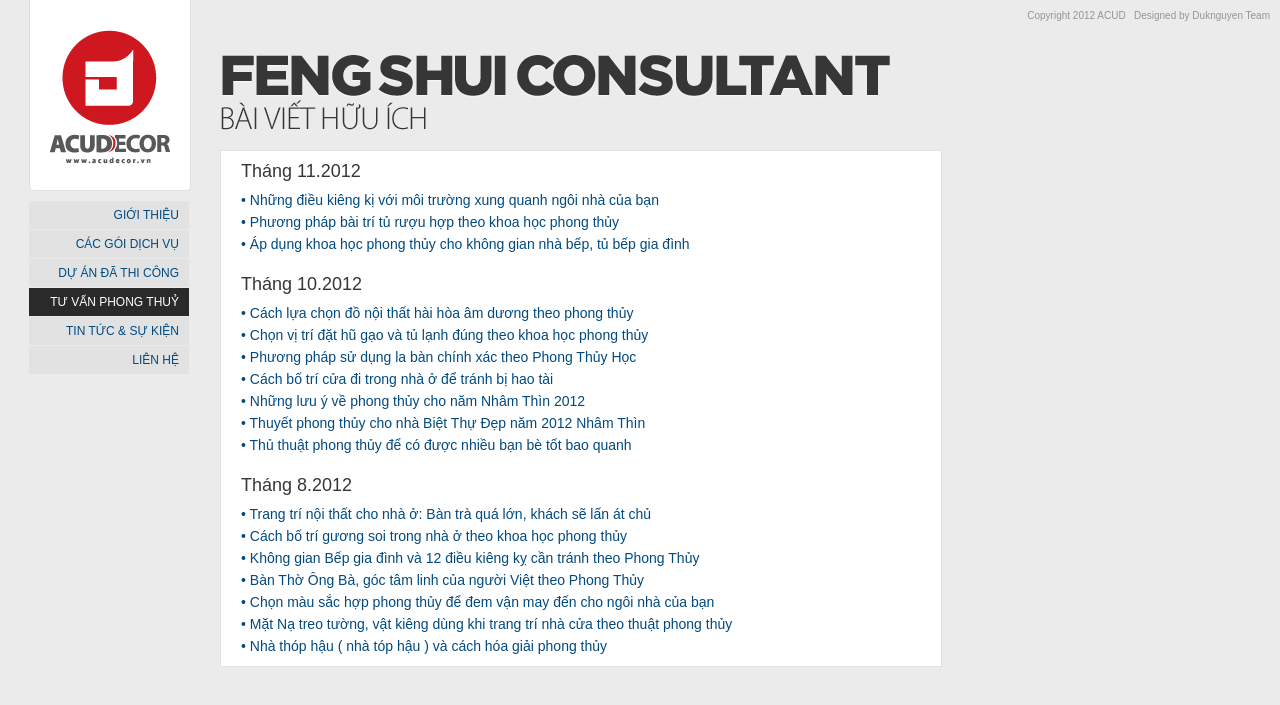
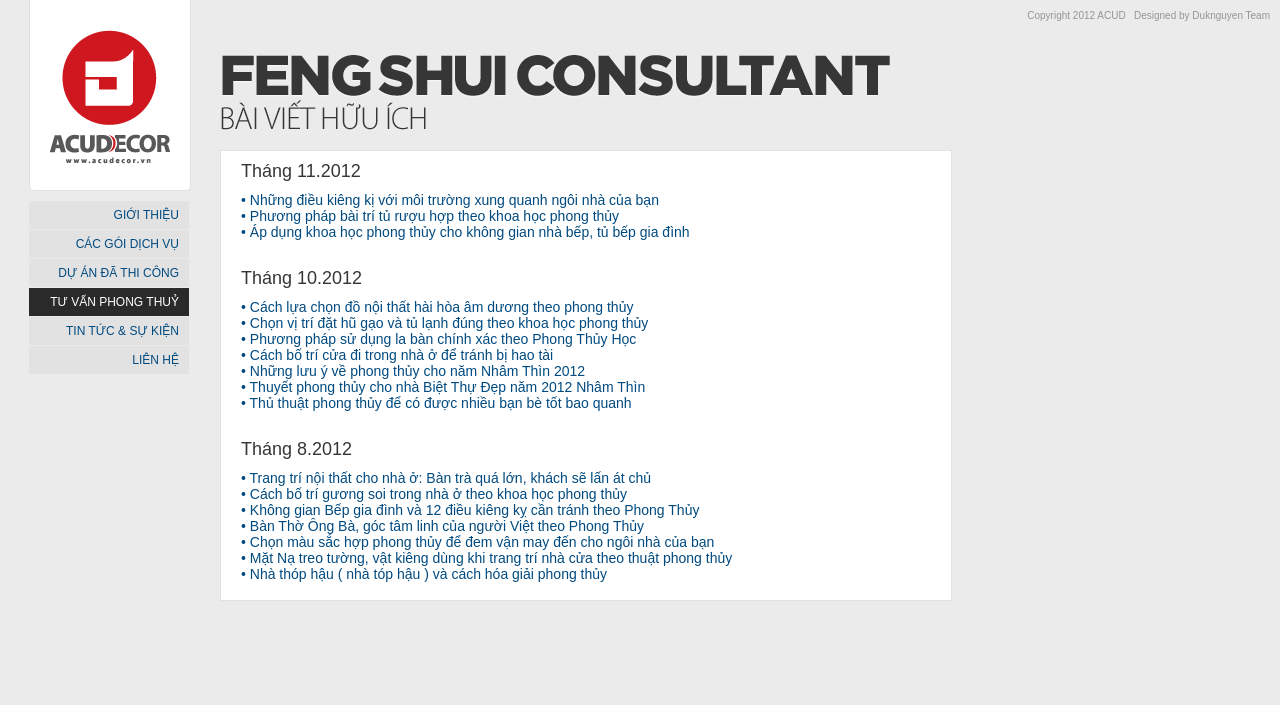
Before and after one commit to nmtam/acudecor, a PHP site: page /consult_news.html in a window 1280 px wide. Shown: the top 705 px of the page. Run offline with PHP 8.4, Linux system fonts and the light colour scheme.

Commit message:
Chỉnh lại sprice

```diff
--- a/consult_details.html
+++ b/consult_details.html
@@ -21,7 +21,7 @@
 				<div class="consultant_titles">
 					<a name="top"/>
 					<h1 class="main_titles">Những điều kiêng kị với môi trường xung quanh ngôi nhà của bạn </h1>
-					<div class="consultant_times"><img src="css/imgs/clock.png"/ class="image_clock"><span>04 Tháng 11, 2012  —  Nguồn: Phongthuyphuongdong.vn</span><a href="#" style="float:right"><img src="css/imgs/backbutton.png"/ class="image_back"> </a></div>
+					<div class="consultant_times"><img src="css/imgs/clock.png"/ class="image_clock"><span style="color:#363636">04 Tháng 11, 2012  —  Nguồn: Phongthuyphuongdong.vn</span><a href="#" style="float:right"><img src="css/imgs/backbutton.png"/ class="image_back"> </a></div>
 				</div>
 				<div class="consultant_details">
 					<div class="consultant_hightlight">
@@ -45,7 +45,7 @@
 					</div>
 				</div>
 				<div class="social_networks" style="clear:both">
-					<div class ="social_notice">chia sẻ</div>
+					<h2 class ="social_notice">chia sẻ</h2>
 					<a class ="social_facebook" href="#"> </a>
 					<a class ="social_twitter" href="#"> </a>
 					<a class ="social_gplus" href="#"></a>
@@ -53,7 +53,7 @@
 				</div>
 				<div class="consultant_details">
 					<div class="news_monthly">
-						<h2 class="news_details_related">Các bài viết liên quan</h2>
+						<h3 class="news_details_related">Các bài viết liên quan</h3>
 						<ul>
 						  <li class="news_items"><a href="#">• Cách lựa chọn đồ nội thất hài hòa âm dương theo phong thủy</a></li>
 						  <li class="news_items"><a href="#">• Chọn vị trí đặt hũ gạo và tủ lạnh đúng theo khoa học phong thủy  </a></li>
--- a/consult_news.html
+++ b/consult_news.html
@@ -23,38 +23,38 @@
 					<div class="news_content">
 						<div class="news_monthly">
 							<h2 class="news_monthly_titles">Tháng 11.2012</h2>
-							<ul>
-							  <li class="news_items"><a href="#">• Những điều kiêng kị với môi trường xung quanh ngôi nhà của bạn</a></li>
-							  <li class="news_items"><a href="#">• Phương pháp bài trí tủ rượu hợp theo khoa học phong thủy</a></li>
-							  <li class="news_items last_news"><a href="#">• Áp dụng khoa học phong thủy cho không gian nhà bếp, tủ bếp gia đình</a></li>
+							<ul class ="news_items">
+							  <li><a href="#">• Những điều kiêng kị với môi trường xung quanh ngôi nhà của bạn</a></li>
+							  <li><a href="#">• Phương pháp bài trí tủ rượu hợp theo khoa học phong thủy</a></li>
+							  <li><a href="#">• Áp dụng khoa học phong thủy cho không gian nhà bếp, tủ bếp gia đình</a></li>
 						  </ul>
 					  </div> <!-- news_monthly -->
 					</div>
 					<div class="news_content">
 						<div class="news_monthly">
 							<h2 class="news_monthly_titles">Tháng 10.2012</h2>
-							<ul>
-							  <li class="news_items"><a href="#">• Cách lựa chọn đồ nội thất hài hòa âm dương theo phong thủy</a></li>
-							  <li class="news_items"><a href="#">• Chọn vị trí đặt hũ gạo và tủ lạnh đúng theo khoa học phong thủy  </a></li>
-							  <li class="news_items"><a href="#">• Phương pháp sử dụng la bàn chính xác theo Phong Thủy Học</a></li>
-							  <li class="news_items"><a href="#">• Cách bố trí cửa đi trong nhà ở để tránh bị hao tài</a></li>
-							  <li class="news_items"><a href="#">• Những lưu ý về phong thủy cho năm Nhâm Thìn 2012</a></li>
-							  <li class="news_items"><a href="#">• Thuyết phong thủy cho nhà Biệt Thự Đẹp năm 2012 Nhâm Thìn</a></li>
-							  <li class="news_items last_news" ><a href="#">• Thủ thuật phong thủy để có được nhiều bạn bè tốt bao quanh</a></li>
+							<ul class ="news_items">
+							  <li><a href="#">• Cách lựa chọn đồ nội thất hài hòa âm dương theo phong thủy</a></li>
+							  <li><a href="#">• Chọn vị trí đặt hũ gạo và tủ lạnh đúng theo khoa học phong thủy  </a></li>
+							  <li><a href="#">• Phương pháp sử dụng la bàn chính xác theo Phong Thủy Học</a></li>
+							  <li><a href="#">• Cách bố trí cửa đi trong nhà ở để tránh bị hao tài</a></li>
+							  <li><a href="#">• Những lưu ý về phong thủy cho năm Nhâm Thìn 2012</a></li>
+							  <li><a href="#">• Thuyết phong thủy cho nhà Biệt Thự Đẹp năm 2012 Nhâm Thìn</a></li>
+							  <li><a href="#">• Thủ thuật phong thủy để có được nhiều bạn bè tốt bao quanh</a></li>
 						  </ul>
 					  </div> <!-- news_monthly -->
 					</div>
 					<div class="news_content">
 					<div class="news_monthly">
 						<h2 class="news_monthly_titles">Tháng 8.2012</h2>
-						<ul>
-						  <li class="news_items"><a href="#">• Trang trí nội thất cho nhà ở: Bàn trà quá lớn, khách sẽ lấn át chủ</a></li>
-						  <li class="news_items"><a href="#">• Cách bố trí gương soi trong nhà ở theo khoa học phong thủy</a></li>
-						  <li class="news_items"><a href="#">• Không gian Bếp gia đình và 12 điều kiêng kỵ cần tránh theo Phong Thủy</a></li>
-						  <li class="news_items"><a href="#">• Bàn Thờ Ông Bà, góc tâm linh của người Việt theo Phong Thủy</a></li>
-						  <li class="news_items"><a href="#">• Chọn màu sắc hợp phong thủy để đem vận may đến cho ngôi nhà của bạn</a></li>
-						  <li class="news_items"><a href="#">• Mặt Nạ treo tường, vật kiêng dùng khi trang trí nhà cửa theo thuật phong thủy</a></li>
-						  <li class="news_items last_news"><a href="#">• Nhà thóp hậu ( nhà tóp hậu ) và cách hóa giải phong thủy</li>
+						<ul class ="news_items">
+						  <li><a href="#">• Trang trí nội thất cho nhà ở: Bàn trà quá lớn, khách sẽ lấn át chủ</a></li>
+						  <li><a href="#">• Cách bố trí gương soi trong nhà ở theo khoa học phong thủy</a></li>
+						  <li><a href="#">• Không gian Bếp gia đình và 12 điều kiêng kỵ cần tránh theo Phong Thủy</a></li>
+						  <li><a href="#">• Bàn Thờ Ông Bà, góc tâm linh của người Việt theo Phong Thủy</a></li>
+						  <li><a href="#">• Chọn màu sắc hợp phong thủy để đem vận may đến cho ngôi nhà của bạn</a></li>
+						  <li><a href="#">• Mặt Nạ treo tường, vật kiêng dùng khi trang trí nhà cửa theo thuật phong thủy</a></li>
+						  <li><a href="#">• Nhà thóp hậu ( nhà tóp hậu ) và cách hóa giải phong thủy</a></li>
 					  </ul>
 				  </div> <!-- news_monthly -->
 				</div>
@@ -62,7 +62,7 @@
         </div>
         <section id="inside_footer">
         	<nav class="clearfix">
-            	<ul>
+            	<ul class ="news_items">
                 	<li><a href="#">các bài nổi bật</a></li>
                     <li><a href="#" class="active">Danh sách bài viết</a></li>
                     <li><a href="#">hỏi đáp online</a></li>
@@ -73,7 +73,7 @@
         <!-- Other part: logo, navigation, copyright,...-->
         <div id="logo"><a href="/" class="hide_content"><span>Welcome to ACUDECOR.VN</span></a></div>
         <nav id="main_navigation">
-            <ul>
+            <ul class ="news_items">
                 <li><a href="#">Giới thiệu</a></li>
                 <li><a href="#">Các gói dịch vụ</a></li>
                 <li><a href="#">Dự án đã thi công</a></li>
--- a/css/style.css
+++ b/css/style.css
@@ -628,7 +623,7 @@
 .news_container {
   background: white;
   border: solid 1px #e2e2e2;
-  width: 680px;
+  width: 690px;
   padding: 0px 20px;
 }
 .inside_content_wrapper .news_content {
@@ -643,11 +638,9 @@
 .news_monthly .news_items {
   font: normal 14px Arial, Verdana;
   color: #004a80;
-  padding-bottom: 6px;
+  padding-bottom: 18px;
 }
-.news_monthly .last_news {
-  padding-bottom: 12px;
-}
+
 #consult_news{
   background-position:0 -500px;
   width:690px;
```
Also changed, not shown: other parts of css/style.css (+35 -11 lines), consult_headlines.html (+12 -18 lines), consult_onlines_question.html (added, +102 -0 lines), test_git.html (deleted, +0 -78 lines), css/imgs/question_pivot.png (added), css/imgs/sprite.png, 1 other file.
